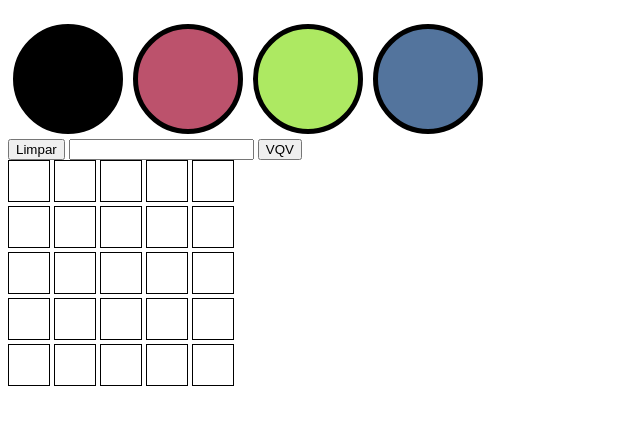
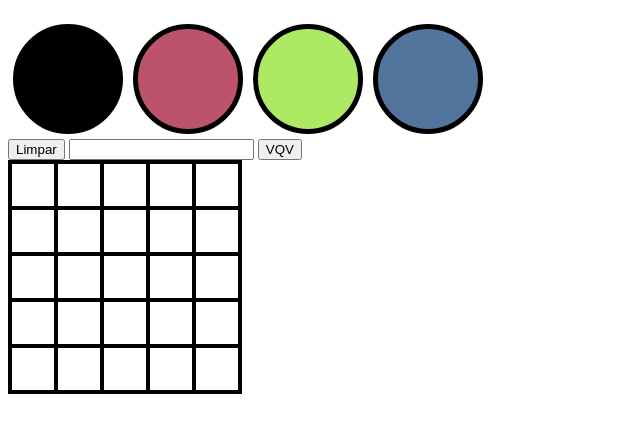
Before and after one commit to Joao-Matheus-Franca/pixels-art, a plain HTML site: page src/index.html in a window 1280 px wide. Shown: the part 61-494 px from the top of the page, without its empty margins (0-640 px from the left). Drawn offline with Linux system fonts and the light colour scheme.

Commit message:
Adicionando número de pixels de forma dinâmica

```diff
--- a/src/index.html
+++ b/src/index.html
@@ -17,33 +17,10 @@
         <button id="clear-board">Limpar</button>
         <input id="board-size" type="number" min="1">
         <button id="generate-board">VQV</button>
-        <main id='pixel-board'>
-            <div></div>
-            <div></div>
-            <div></div>
-            <div></div>
-            <div></div>
-            <div></div>
-            <div></div>
-            <div></div>
-            <div></div>
-            <div></div>
-            <div></div>
-            <div></div>
-            <div></div>
-            <div></div>
-            <div></div>
-            <div></div>
-            <div></div>
-            <div></div>
-            <div></div>
-            <div></div>
-            <div></div>
-            <div></div>
-            <div></div>
-            <div></div>
-            <div></div>
-        </main>
+        <table>
+            <tr id='pixel-board'>
+            </tr>
+        </table>
         <script src="new_script.js"></script>
     </body>
 </html>
--- a/src/new_script.js
+++ b/src/new_script.js
@@ -15,12 +15,28 @@ const color01 = document.getElementById('color-01');
 const color02 = document.getElementById('color-02');
 const color03 = document.getElementById('color-03');
 
-//Seleciona o conjunto de elementos do quadro de pixels:
-const pixels = document.getElementById('pixel-board').children;
+//Adiciona a classe 'selected' a cores:
+
+//Seleciona o quadro de pixels:
+const pixels = document.getElementById('pixel-board');
 
 //Adiciona classe 'pixel' aos elementos do quadro de pixels:
-for (i = 0; i < pixels.length; i += 1) {
-    pixels[i].className = 'pixel';
+for (i = 0; i < 5; i += 1) {
+    const newElement = document.createElement('tr');
+    newElement.className = 'pixel-line'
+    pixels.appendChild(newElement)
+}
+
+//Seleciona linha de pixels:
+const pixelLine = document.getElementsByClassName('pixel-line')
+
+//Adiciona colunas a cada linha:
+for (i = 0; i < pixelLine.length; i += 1) {
+    for (l = 0; l < pixelLine.length; l += 1) {
+        const newElement = document.createElement('td');
+        newElement.className = 'pixel'
+        pixelLine[i].appendChild(newElement)
+    }
 }
 
 //Atribui cores aleatórias ao carregar a página:
--- a/src/old_script.js
+++ b/src/old_script.js
@@ -1,7 +1,3 @@
-for (i = 0; i < pixels.length; i += 1) {
-    pixels[i].className = 'pixel';
-}
-
 black.addEventListener('click', addSelected)
 red.addEventListener('click', addSelected)
 green.addEventListener('click', addSelected)
--- a/src/style/style.css
+++ b/src/style/style.css
@@ -1,3 +1,8 @@
+table {
+    border-spacing: 0px;
+    border: 2px solid black;
+}
+
 .color {
     width: 100px;
     height: 100px;
@@ -6,7 +11,6 @@
     margin: 5px;
 }
 #color-palette {
-    /* border: 5px solid red; */
     width: fit-content;
     display: flex;
 }
@@ -23,13 +27,17 @@
     background-color: blue;
 }
 #pixel-board {
-   width: 230px;
-   height: 230px;
+    display: flex;
+    flex-direction: column;
+    width: fit-content;
+    height: fit-content;
 }
+
 .pixel {
-  border: 1px solid black;
+  border: 2px;
+  border-style: solid;
+  border-color: black;
   background-color: white;
   width: 40px;
   height: 40px;
-  display: inline-block;
 }
```
